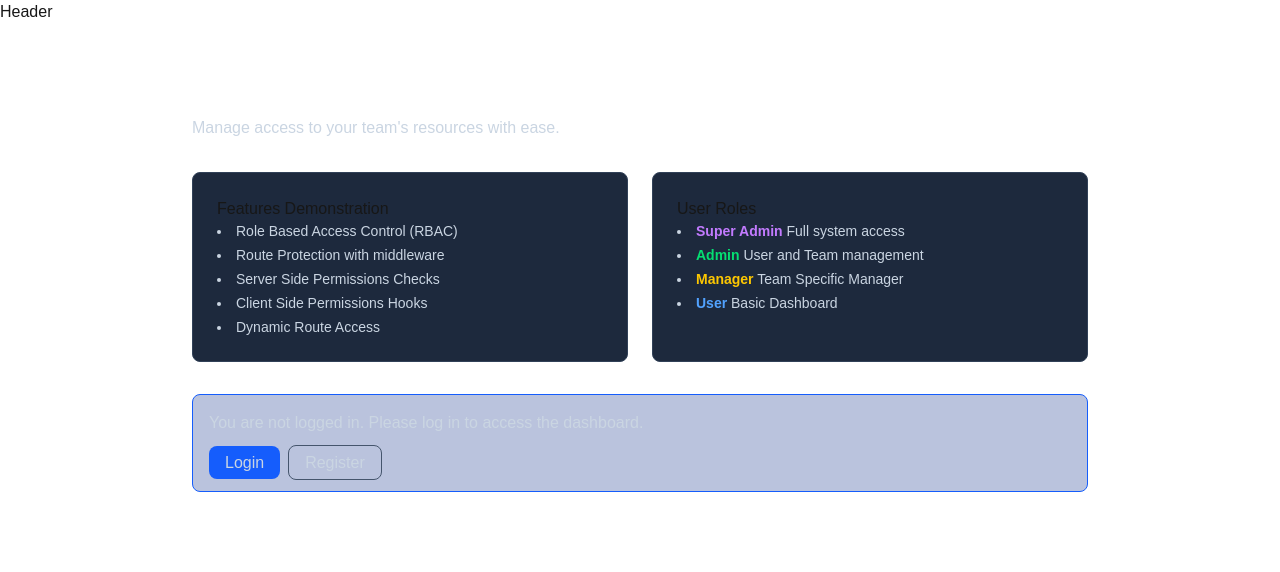
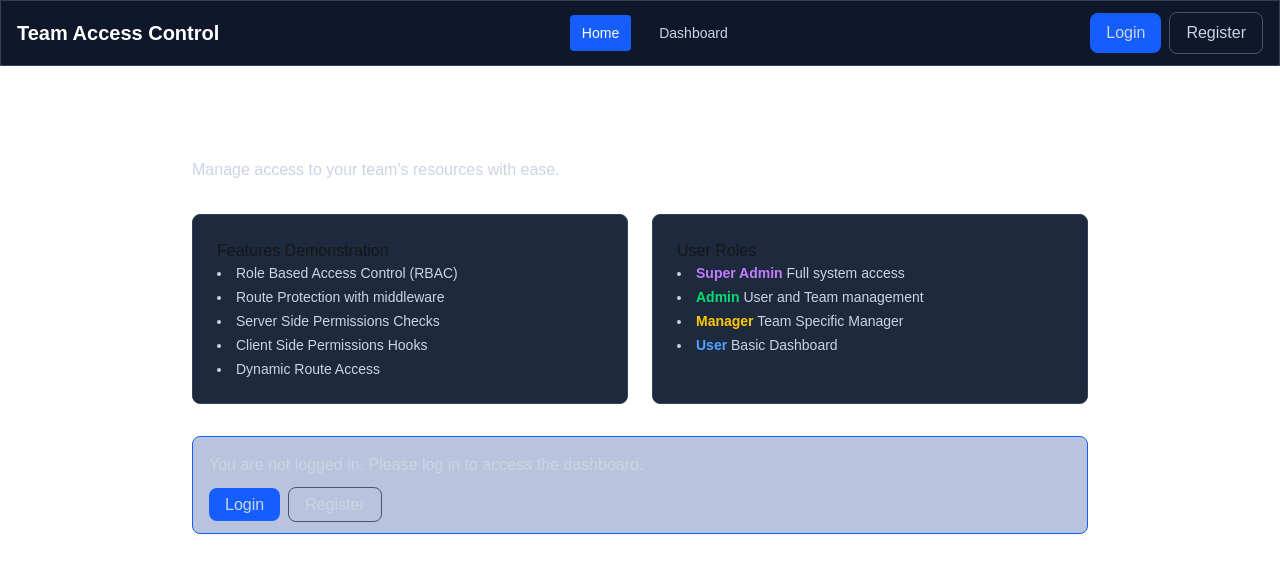
Before and after one commit to HamzaSalam/team-rbac-management, a Next.js app: page / in a window 1280 px wide. Shown: the top 572 px of the page. Built offline with nearby package versions, Linux system fonts and the light colour scheme.

Commit message:
design header part

```diff
--- a/app/(main)/layout.tsx
+++ b/app/(main)/layout.tsx
@@ -8,7 +8,7 @@ export default function Mainlayout({
 }) {
   return (
     <>
-      <Header />
+      <Header user={null} />
       <main className="container mx-auto px-4 py-8">{children}</main>
     </>
   );
--- a/app/components/layouts/Header.tsx
+++ b/app/components/layouts/Header.tsx
@@ -1,3 +1,80 @@
-export default function Header() {
-  return <div>Header</div>;
+"use client";
+import { User } from "@/app/types";
+import Link from "next/link";
+import { usePathname } from "next/navigation";
+
+interface HeaderProps {
+  user: User | null;
 }
+
+export default function Header({ user }: HeaderProps) {
+  const pathName = usePathname();
+  const navigation = [
+    { name: "Home", href: "/", show: true },
+    { name: "Dashboard", href: "/dashboard", show: true },
+  ].filter((item) => item.show);
+
+  const getNavItemClass = (href: string) => {
+    let isActive = false;
+    if (href === "/") {
+      isActive = pathName === "/";
+    } else if (href === "/dashboard") {
+      isActive = pathName.startsWith("/dashboard");
+    }
+    return `px-3 py-2 text-sm font-medium transition-colors rounded ${
+      isActive
+        ? "bg-blue-600 text-white"
+        : "text-slate-300 hover:text-white hover:bg-slate-800"
+    }`;
+  };
+
+  return (
+    <header className="bg-slate-900 border border-slate-700">
+      <div className="container mx-auto px-4">
+        <div className="flex items-center justify-between h-16">
+          <Link className="text-xl font-bold text-white" href="/">
+            Team Access Control
+          </Link>
+          <nav className="flex space-x-4">
+            {navigation.map((item) => (
+              <Link
+                key={item.href}
+                href={item.href}
+                className={getNavItemClass(item.href)}
+              >
+                {item.name}
+              </Link>
+            ))}
+          </nav>
+          <div className="flex items-center space-x-4">
+            {user ? (
+              <>
+                <span className="text-slate-300 text-sm">
+                  Welcome, {user.name}!
+                </span>
+                <button className="text-slate-300 hover:text-white bg-red-500 px-3 py-2 text-sm font-medium rounded">
+                  Logout
+                </button>
+              </>
+            ) : (
+              <>
+                <Link
+                  href="/login"
+                  className="text-slate-300 bg-blue-600 hover:bg-blue-700 px-4 py-2 rounded-lg mr-2"
+                >
+                  Login
+                </Link>
+                <Link
+                  href="/register"
+                  className="text-slate-300 border border-slate-600 hover:bg-blue-700 px-4 py-2 rounded-lg"
+                >
+                  Register
+                </Link>
+              </>
+            )}
+          </div>
+        </div>
+      </div>
+    </header>
+  );
+}
```
